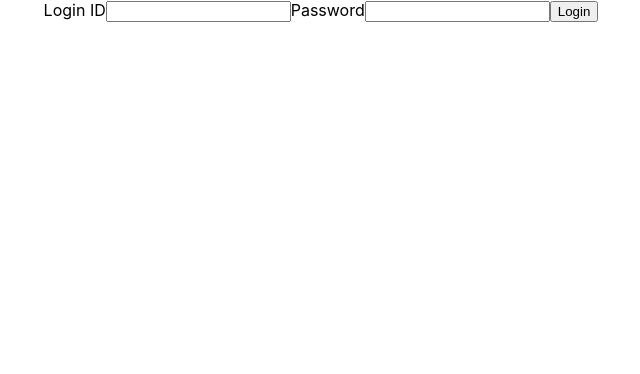
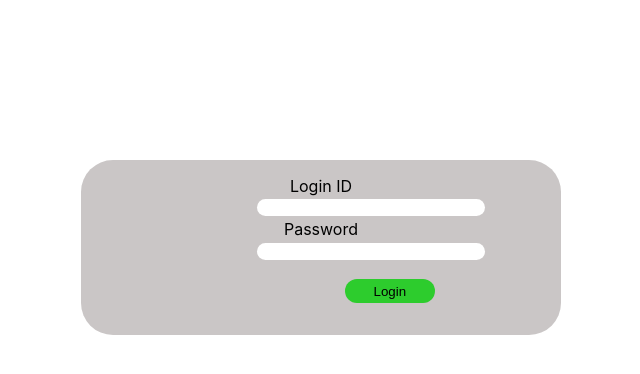
Before and after one commit to ameyzing09/banking-system-frontend, a React (Create React App) app: page / in a window 1280 px wide. Shown: the top 374 px of the page, without its empty margins (319-959 px from the left). Built offline with nearby package versions, Linux system fonts and the light colour scheme.

Commit message:
changes in index.css

```diff
--- a/src/components/login/index.css
+++ b/src/components/login/index.css
@@ -1,6 +1,24 @@
-.login-tab {
-    border: 5px solid red;
+.loginTab{
+    display: flex;
+    flex-direction: column;
+    margin: 10rem 25rem 10rem 25rem ;
+    background-color: rgb(202, 198, 198);
+    border-radius: 2rem;
+    padding: 1rem;
 }
-.divFrag {
-    display: flex;
+
+.loginBtn{
+    border-radius: 1rem;
+    background-color: rgb(45, 204, 45);
+    border: none;
+    margin: 1rem 0 1rem 15.5rem ;
+    width: 20%;
+    padding: 0.3rem;
 }
+
+input{
+    margin: 0.2rem 0 0.2rem 10rem;
+    width: 50%;
+    border: none;
+    border-radius: 1rem;
+}
```
